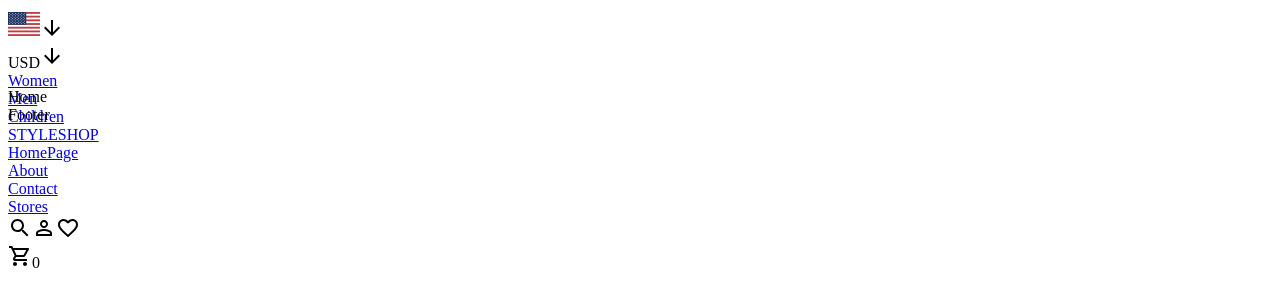
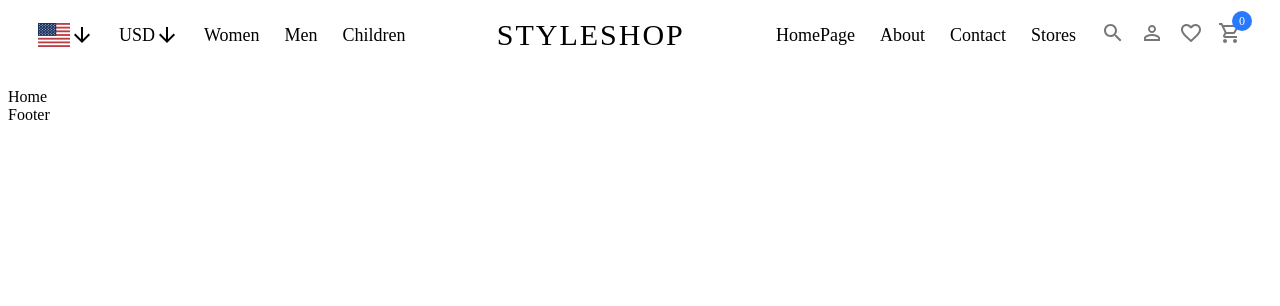
Before and after one commit to Dhiggins94/styleshop, a React (Create React App) app in the folder client/styleshop/: page / in a window 1280 px wide. Shown: the top 306 px of the page. Built offline with nearby package versions, Linux system fonts and the light colour scheme.

Commit message:
finished navbar starting footer

```diff
--- a/client/styleshop/src/App.js
+++ b/client/styleshop/src/App.js
@@ -4,9 +4,11 @@ import Products from "./pages/Products/Products";
 import Product from "./pages/Product/Product";
 import Navbar from "./components/Navbar/Navbar";
 import Footer from "./components/Footer/Footer";
+import "./app.scss"
 
 const Layout = () => {
   return (
+    // we use app scss to remove the default text decoration thats there
     <div className="app">
       <Navbar />
       <Outlet />
--- /dev/null
+++ b/client/styleshop/src/app.scss
@@ -0,0 +1,6 @@
+.app{
+  .link{
+    color: inherit;
+    text-decoration: none;
+  }
+}
--- a/client/styleshop/src/components/Navbar/Navbar.jsx
+++ b/client/styleshop/src/components/Navbar/Navbar.jsx
@@ -1,5 +1,5 @@
 import React from "react";
-import"./Navbar.scss"
+import "./Navbar.scss";
 import ArrowDownwardIcon from "@mui/icons-material/ArrowDownward";
 import SearchIcon from "@mui/icons-material/Search";
 import PersonOutlineIcon from "@mui/icons-material/PersonOutline";
@@ -22,32 +22,48 @@ const Navbar = () => {
             <ArrowDownwardIcon />
           </div>
           <div className="item">
-            <Link to="/products/1">Women</Link>
+            <Link className="link" to="/products/1">
+              Women
+            </Link>
           </div>
           <div className="item">
-            <Link to="/products/2">Men</Link>
+            <Link className="link" to="/products/2">
+              Men
+            </Link>
           </div>
           <div className="item">
-            <Link to="/products/3">Children</Link>
+            <Link className="link" to="/products/3">
+              Children
+            </Link>
           </div>
         </div>
         {/* center of navbar */}
         <div className="center">
-          <Link to="/">STYLESHOP</Link>
+          <Link className="link" to="/">
+            STYLESHOP
+          </Link>
         </div>
         {/* right side of navbar */}
         <div className="right">
-          <div className="center">
-            <Link to="/">HomePage</Link>
+          <div className="item">
+            <Link className="link" to="/">
+              HomePage
+            </Link>
           </div>
-          <div className="center">
-            <Link to="/">About</Link>
+          <div className="item">
+            <Link className="link" to="/">
+              About
+            </Link>
           </div>
-          <div className="center">
-            <Link to="/">Contact</Link>
+          <div className="item">
+            <Link className="link" to="/">
+              Contact
+            </Link>
           </div>
-          <div className="center">
-            <Link to="/">Stores</Link>
+          <div className="item">
+            <Link className="link" to="/">
+              Stores
+            </Link>
           </div>
           <div className="icons">
             <SearchIcon />
--- a/client/styleshop/src/components/Navbar/Navbar.scss
+++ b/client/styleshop/src/components/Navbar/Navbar.scss
@@ -1,3 +1,55 @@
 .navbar{
   height: 80px;
+
+  .wrapper{
+    padding: 10px 30px;
+    display: flex;
+    justify-content: space-between;
+    align-items: center;
+    .item{
+      display: flex;
+      align-items: center;
+      font-size: 18px;
+    }
+
+    .left{display:flex;
+
+    align-items: center;
+    gap: 25px;
+    }
+    .center{
+      font-size: 30px;
+      letter-spacing: 2px;
+    }
+    .right{display: flex;
+    align-items: center;
+    gap: 25px;
+
+    .icons{
+      display: flex;
+      gap: 15px;
+      color: #777;
+      cursor: pointer;
+
+      .cartIcon{
+  position: relative;
+
+        span{
+          font-size: 12px;
+          width: 20px;
+          height: 20px;
+          border-radius: 50%;
+          background-color: #2879fe;
+          color:white;
+          position: absolute;
+          right: -10px;
+          top: -10px;
+          display: flex;
+          align-items: center;
+          justify-content: center;
+        }
+      }
+    }
+    }
+  }
 }
```
